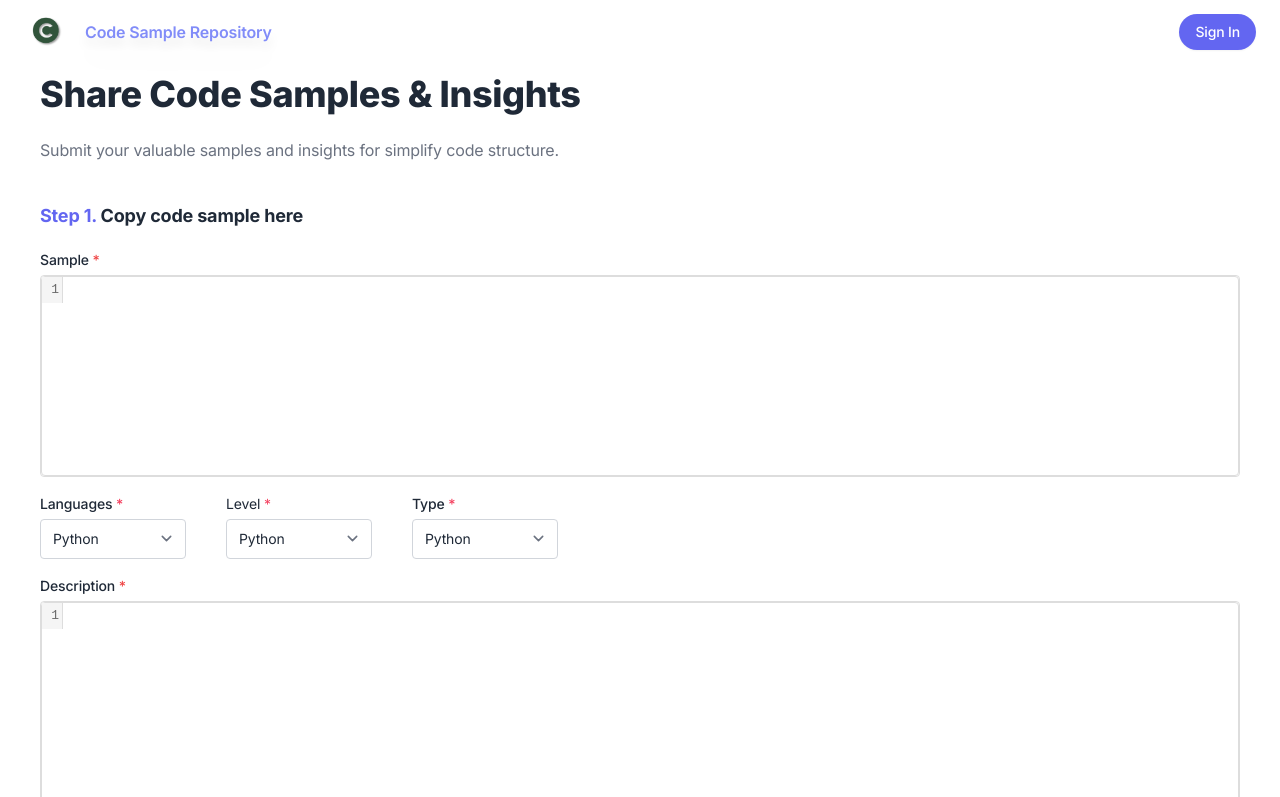
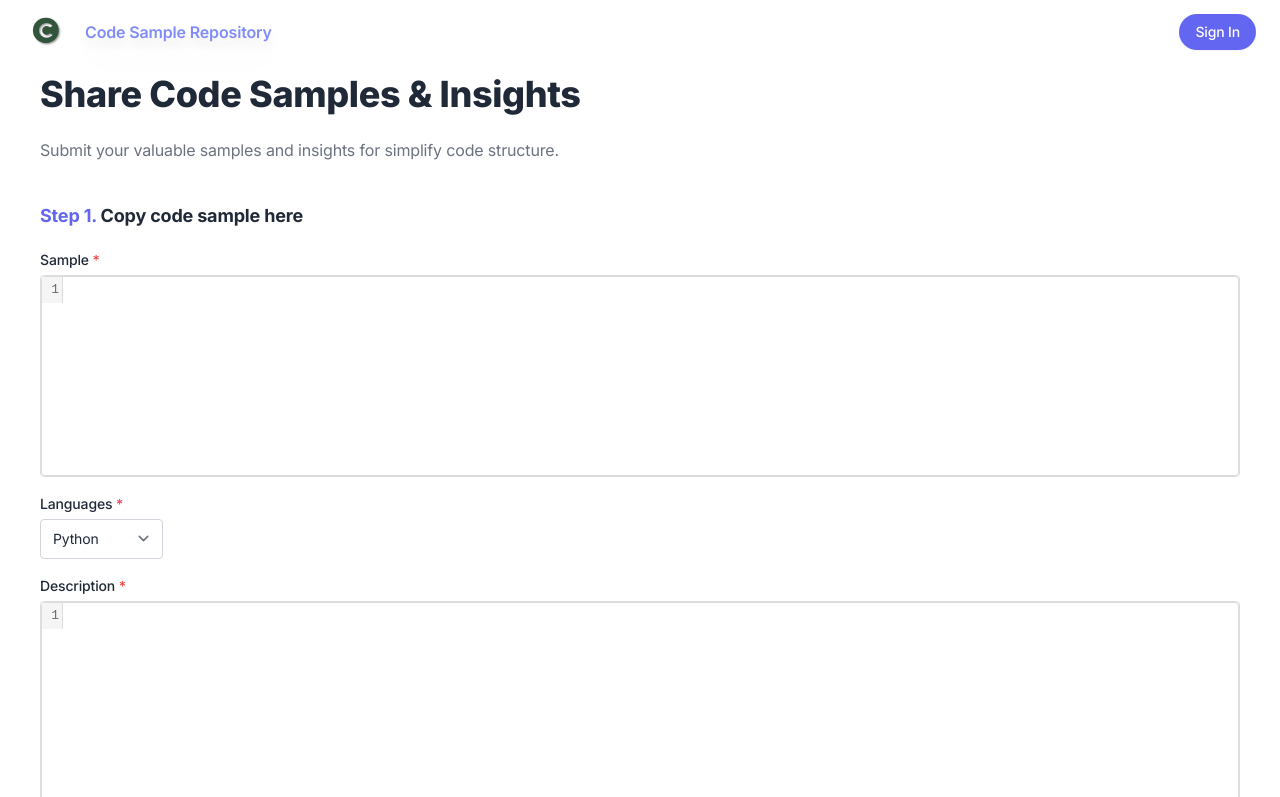
Before and after one commit to VickyGe22/fianlyear-teamProject-discussionForum, a Next.js app in the folder codeinsight/: page /submits in a window 1280 px wide. Shown: the top 797 px of the page. Built offline with nearby package versions, Linux system fonts and the light colour scheme.

Commit message:
modify menubox.tsx

```diff
--- a/codeinsight/app/(root)/submits/CustomDialog.tsx
+++ b/codeinsight/app/(root)/submits/CustomDialog.tsx
@@ -1,4 +1,3 @@
-import '../../css/additional-styles/menubox.css';
 import React, { useState, ChangeEvent } from 'react';
 
 interface CustomDialogProps {
--- a/codeinsight/app/(root)/submits/menubox.tsx
+++ b/codeinsight/app/(root)/submits/menubox.tsx
@@ -1,48 +1,118 @@
+
+// const MenuBox = () => {
+//     // Component logic
+//     return <div>
+
+//         <div className="flex justify-left">
+//             {/* Languages */}
+//             <div className="flex flex-col">
+//                 <label className="block text-sm text-gray-800 font-medium mb-1" htmlFor="languages">
+//                     Languages <span className="text-rose-500">*</span>
+//                 </label>
+//                 <select id="languages" className="form-select text-sm py-2" required>
+//                     <option>Python</option>
+//                     <option>C</option>
+//                     <option>C++</option>
+//                     <option>C#</option>
+//                     <option>Java</option>
+//                     <option>JavaScript</option>
+//                 </select>
+//             </div>
+//             {/* Level */}
+//             <div className="flex flex-col pl-10">
+//                 <label className="block text-sm text-gray-800 mb-1" htmlFor="level">
+//                     Level <span className="text-rose-500">*</span>
+//                 </label>
+//                 <select id="level" className="form-select text-sm py-2" required>
+//                     <option>Bacholer-cs1</option>
+//                     <option>Bacholer-cs2</option>
+//                     <option>Bacholer-cs3</option>
+//                     <option>Bacholer-cs4</option>
+//                     <option>Master-cs1</option>
+//                     <option>Master-cs2</option>
+//                 </select>
+//             </div>
+//             {/* Type */}
+//             <div className="flex flex-col pl-10">
+//                 <label className="block text-sm text-gray-800 font-medium mb-1" htmlFor="level">
+//                     Type <span className="text-rose-500">*</span>
+//                 </label>
+//                 <select id="Type" className="form-select text-sm py-2" required>
+//                     <option>Assignment</option>
+//                     <option>Exam</option>
+//                     <option>Quizzes</option>
+//                     <option>Group Project</option>
+//                     <option>Code Repositories</option>
+
+//                 </select>
+//             </div>
+
+//         </div>
+
+
+
+//     </div>;
+//   };
+
+//   export default MenuBox;
+
+'use client'; // 将该行添加到组件顶部
+import React, { useState } from 'react';
+import CustomDialog from './CustomDialog';
 
 const MenuBox = () => {
-    // Component logic
-    return <div>
+    const [languages, setLanguages] = useState(['Python', 'C', 'C++', 'C#', 'Java', 'JavaScript']);
+    const [selectedLanguage, setSelectedLanguage] = useState('');
+    const [showCustomDialog, setShowCustomDialog] = useState(false);
 
+    const handleLanguageChange = (event: React.ChangeEvent<HTMLSelectElement>) => {
+        const { value } = event.target;
+        if (value === 'other') {
+            setShowCustomDialog(true);
+        } else {
+            setSelectedLanguage(value);
+        }
+    };
+
+    const handleAddCustomOption = (customLanguage:string) => {
+        setLanguages([...languages, customLanguage]);
+        setSelectedLanguage(customLanguage);
+        setShowCustomDialog(false); // 关闭自定义对话框
+    };
+
+    const handleCloseCustomDialog = () => {
+        setShowCustomDialog(false);
+    };
+
+    return (
+        <div>
             <div className="flex justify-left">
-            {/* Languages */}
                 <div className="flex flex-col">
                     <label className="block text-sm text-gray-800 font-medium mb-1" htmlFor="languages">
                         Languages <span className="text-rose-500">*</span>
                     </label>
-                <select id="languages" className="form-select text-sm py-2" required>
-                    <option>Python</option>
-                    <option>C</option>
-                    <option>C++ / Finance</option>
+                    <select
+                        id="languages"
+                        className="form-select text-sm py-2"
+                        value={selectedLanguage}
+                        onChange={handleLanguageChange}
+                        required
+                    >
+                        {languages.map((language, index) => (
+                            <option key={index} value={language}>
+                                {language}
+                            </option>
+                        ))}
+                        <option value="other">Other</option>
                     </select>
                 </div>
-            {/* Level */}
-            <div className="flex flex-col pl-10">
-                <label className="block text-sm text-gray-800 mb-1" htmlFor="level">
-                    Level <span className="text-rose-500">*</span>
-                </label>
-                <select id="level" className="form-select text-sm py-2" required>
-                    <option>Python</option>
-                    <option>C</option>
-                    <option>C++ / Finance</option>
-                </select>
             </div>
-            {/* Type */}
-            <div className="flex flex-col pl-10">
-                <label className="block text-sm text-gray-800 font-medium mb-1" htmlFor="level">
-                    Type <span className="text-rose-500">*</span>
-                </label>
-                <select id="Type" className="form-select text-sm py-2" required>
-                    <option>Python</option>
-                    <option>C</option>
-                    <option>C++ / Finance</option>
-                </select>
+            {/* 自定义对话框 */}
+            {showCustomDialog && (
+                <CustomDialog onClose={handleCloseCustomDialog} onAddCustomOption={handleAddCustomOption} />
+            )}
         </div>
-
-        </div>
-
-
-
-    </div>;
+    );
 };
 
 export default MenuBox;
```
Lines whose indentation alone changed are shown as unchanged.
